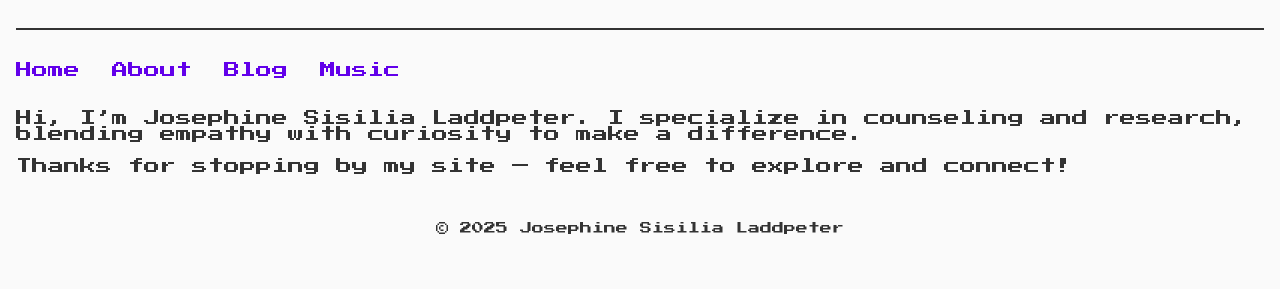
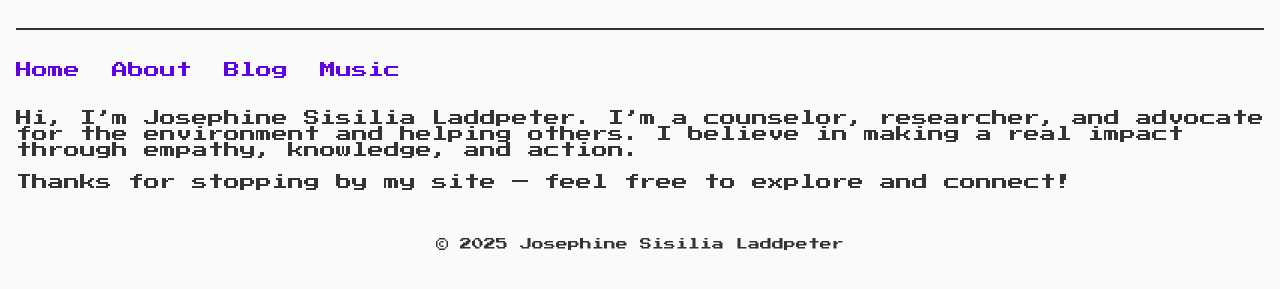
Before and after one commit to tehana-fj/Joey-website-, a plain HTML site: page about.html in a window 1280 px wide. Shown: the part 79-368 px from the top of the page. Drawn offline with Linux system fonts and the light colour scheme.

Commit message:
Add files via upload

```diff
--- a/about.html
+++ b/about.html
@@ -22,7 +22,7 @@
     </ul>
   </nav>
   <main>
-    <p>Hi, I’m Josephine Sisilia Laddpeter. I specialize in counseling and research, blending empathy with curiosity to make a difference.</p>
+    <p>Hi, I’m Josephine Sisilia Laddpeter. I’m a counselor, researcher, and advocate for the environment and helping others. I believe in making a real impact through empathy, knowledge, and action.</p>
     <p>Thanks for stopping by my site — feel free to explore and connect!</p>
   </main>
   <footer>
```
